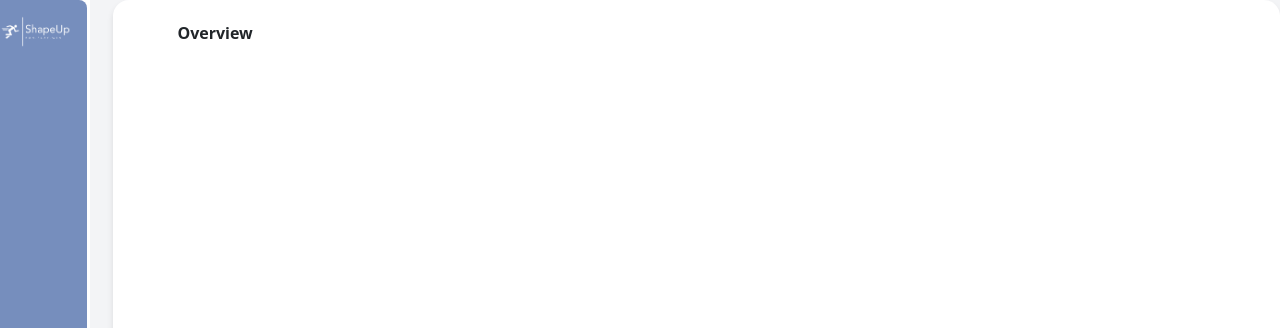
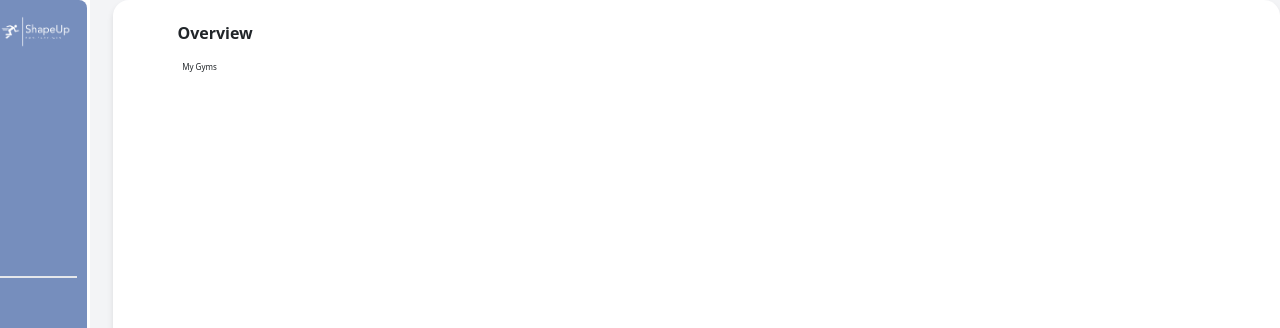
Before and after one commit to orshohat1/ShapeUp-UI, a React (Vite) app: page /dashboard in a window 1280 px wide. Shown: the top 328 px of the page. Built offline with nearby package versions, Linux system fonts and the light colour scheme.

Commit message:
feat: add title

```diff
--- a/src/Pages/Dashboard/Dashboard.less
+++ b/src/Pages/Dashboard/Dashboard.less
@@ -36,7 +36,14 @@
         width: 120px;
         position: absolute;
         top:-1%;
-      }
+    }
+
+    .divider {
+        width: 80%;
+        height: 2px;
+        background-color: @border-light;
+        margin-top: 260%;
+    }
 }
 
 .main {
@@ -64,8 +71,13 @@
   margin-top: -0.5rem;
   margin-left: 2rem;
 
-  .title {
+  .main-title {
     font-size: 1rem;
     font-weight: 600;
   }
+
+  .title {
+    font-size: 0.5rem;
+    margin-left: 0.3rem;
+  }
 }
--- a/src/Pages/Dashboard/Dashboard.tsx
+++ b/src/Pages/Dashboard/Dashboard.tsx
@@ -9,11 +9,13 @@ const Dashboard: React.FC<DashboardProps> = () => {
     <div className="container">
       <aside className="sidebar">
         <img src={logo} className="logo" />
+        <div className="divider"></div>
       </aside>
       <main className="main">
         <div className="content">
           <header className="header">
-            <h1 className="title">Overview</h1>
+            <h1 className="main-title">Overview</h1>
+            <span className="title">My Gyms</span>
           </header>
         </div>
       </main>
```
